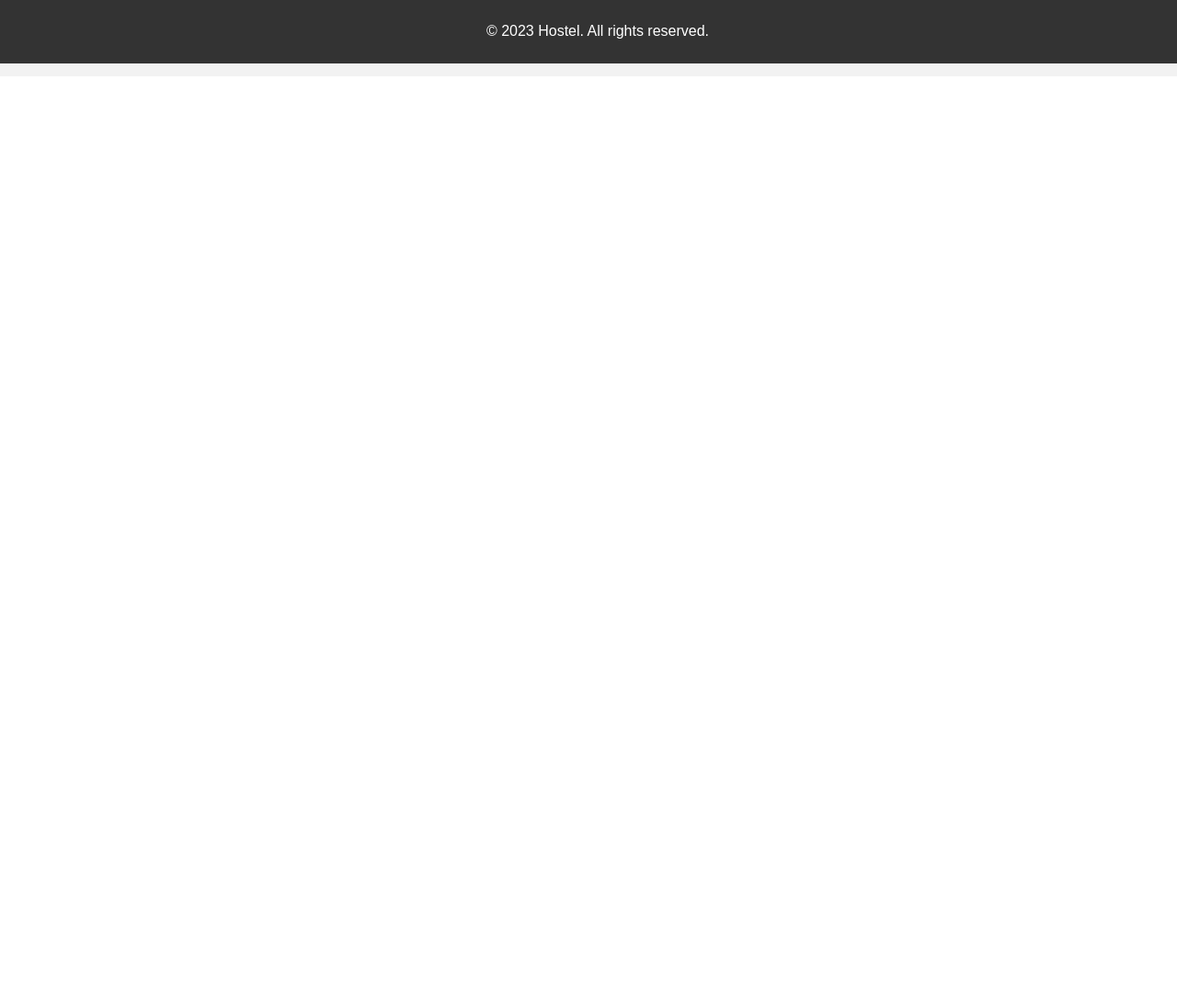
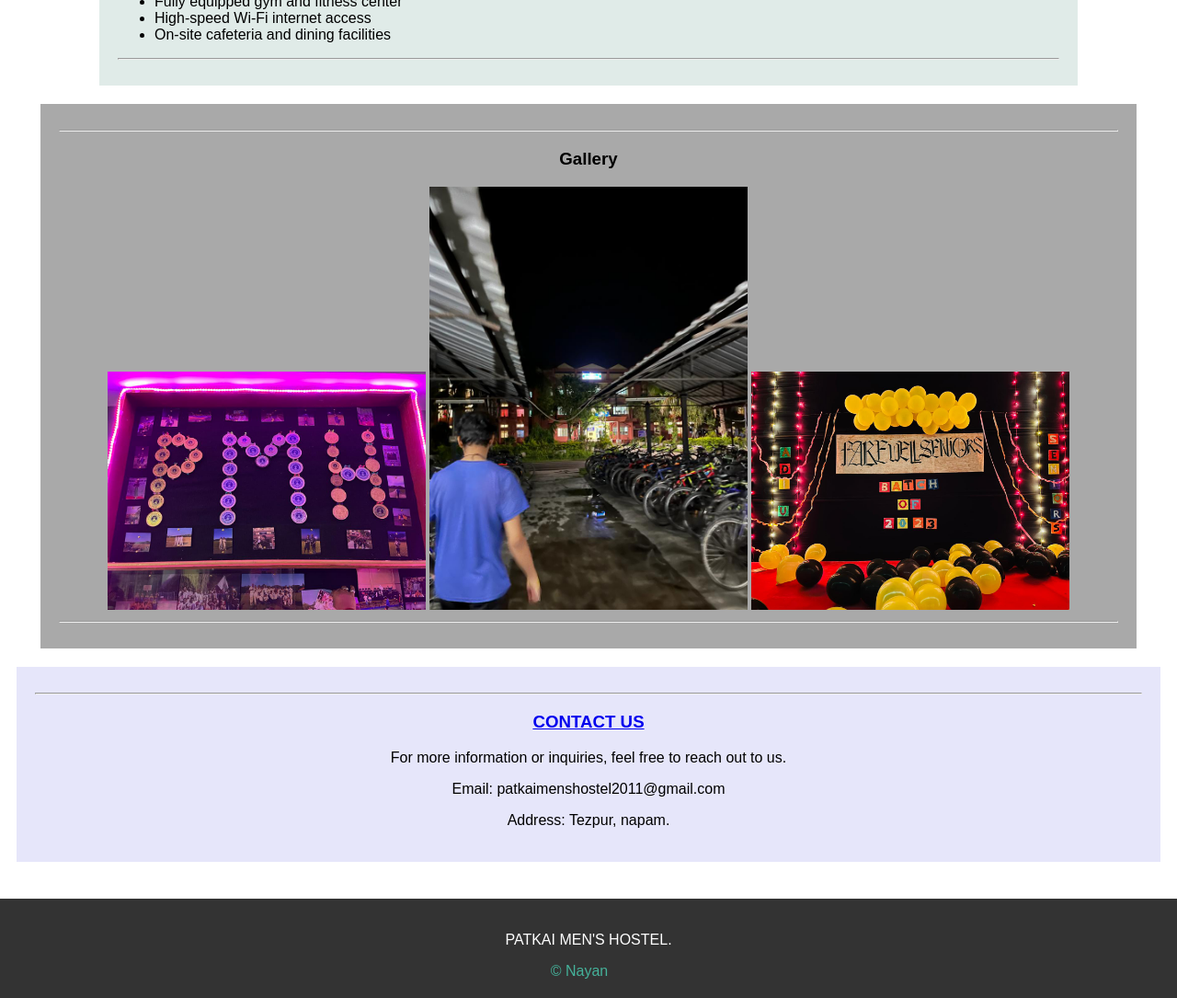
Before and after one commit to nayanjyotigogoi/online_student_info_system, a PHP site: page /home.php in a window 1280 px wide. Shown: the part 717-1802 px from the top of the page at 92% size. Before the commit the page ends 800 px from the top, so only its background shows below. Run offline with PHP 8.4, Linux system fonts and the light colour scheme.

Commit message:
home page updated

```diff
--- a/Student Dashboard/edit student/edit_student_sidebar.php
+++ b/Student Dashboard/edit student/edit_student_sidebar.php
@@ -32,7 +32,7 @@
     <ul>
 
         <li>
-            <a href="edit_student.php">Enter Your Student</a>
+            <a href="edit_student.php">Enter Your Details</a>
         </li>
 
     </ul>
--- a/Student Dashboard/studenthome.php
+++ b/Student Dashboard/studenthome.php
@@ -6,12 +6,12 @@
  	<meta charset="utf-8">
  	<title>Student Dashboard</title>
 
- 	<link rel="stylesheet" type="text/css" href="./student.css">
+
 
  	<link href="https://cdn.jsdelivr.net/npm/bootstrap@5.3.0-alpha3/dist/css/bootstrap.min.css" rel="stylesheet" integrity="sha384-KK94CHFLLe+nY2dmCWGMq91rCGa5gtU4mk92HdvYe+M/SXH301p5ILy+dN9+nJOZ" crossorigin="anonymous">
 
  	<script src="https://cdn.jsdelivr.net/npm/bootstrap@5.3.0-alpha3/dist/js/bootstrap.bundle.min.js" integrity="sha384-ENjdO4Dr2bkBIFxQpeoTz1HIcje39Wm4jDKdf19U8gI4ddQ3GYNS7NTKfAdVQSZe" crossorigin="anonymous"></script>
-
+	<link rel="stylesheet" type="text/css" href="./student.css">
 
  </head>
 
--- a/home.php
+++ b/home.php
@@ -1,83 +1,161 @@
 <!DOCTYPE html>
-<html lang="en">
+<html>
 
 <head>
-  <meta charset="UTF-8">
-  <meta name="viewport" content="width=device-width, initial-scale=1.0">
-  <title>Hostel</title>
+  <meta charset="utf-8">
+  <title>Patkai | Home Page</title>
+  <style>
+    body {
+      font-family: Arial, sans-serif;
+      margin: 0;
+      padding: 0;
+    }
 
-  <style>
-    /* New CSS styles */
-    /* body{
-      overflow-x: hidden;
-    } */
-    nav ul {
+    .header {
+      background-color: #333;
+      color: #fff;
+      padding: 20px;
+      text-align: center;
+    }
+
+    .logo {
+      margin-bottom: 10px;
+      display: block;
+      padding: 10vh 50px 0px 65vh;
+    }
+
+    .container1{
+      background-color: #E0EBE8;
+      max-width: 80%;
+      margin: 20px auto;
+      padding: 20px;
+    }
+
+    .about h3{
+      color: #45b29a;
+    }
+
+    .login-links {
       display: flex;
       justify-content: flex-end;
+      margin-top: 20px;
     }
 
-    nav ul li {
-      margin-left: 10px;
+    .login-links a {
+      margin-right: 20px;
+      color: #45b29a;
+      text-decoration: none;
+      padding: 10px;
+      border: 1px solid #333;
+      border-radius: 5px;
     }
 
-    nav ul li a {
-      color: aliceblue;
+    .login-links a:hover {
+      background-color: #333;
+      color: #fff;
     }
 
-    /* .footer-class{
-      position: absolute;
-      bottom: 0;
-      width: 100%;
-    } */
+    .contact-us {
+      background-color: lavender;
+      text-align: center;
+      max-width: 94%;
+      margin: 20px auto;
+      padding: 20px;
+    }
+
+
+
+    .footer {
+      background-color: #333;
+      color: #fff;
+      padding: 20px;
+      text-align: center;
+      margin-top: 40px;
+    }
+
+    .credit{
+      margin-right: 20px;
+      color: #45b29a;
+      text-decoration: none;
+      padding: 10px;
+      border: 1px solid #333;
+      border-radius: 5px;
+    }
+
+    .image-container {
+      background-color: darkgrey;
+      /* display: inline-block; */
+      text-align: center;
+      max-width: 90%;
+      margin: 20px auto;
+      padding: 20px;
+    }
+
+    .image-container img {
+      max-width: 30%;
+    }
   </style>
-
-<link rel="stylesheet" href="./style.css">
-
 </head>
 
 <body>
-  <nav>
-    <header id="header">
-      <h1>Welcome to Hostel</h1>
+  <div class="header">
+    <h1>Patkai Men's Hostel</h1>
+  </div>
 
-    </header>
-  </nav>
+  <div class="container1">
+    <div class="login-links">
+      <nav>
+        <a href="/STUDENT_MANAGEMENT/login/login.php">Login</a>
+        <a href="/STUDENT_MANAGEMENT/signup/signup.php">Signup</a>
+        <a href="/STUDENT_MANAGEMENT/Admin Dashboard/login/admin_login.php">Admin</a>
+        <a href="./contact-us/contact.php">Contact Us</a>
+      </nav>
+    </div>
+    <img class="logo" src="pmh.png" alt="Hostel Management Logo" width="250">
+    <div class="about">
+      <div>
+        <h3>About Us</h3>
+        <article>Patkai Mens's Hostel Welcome's you to the cozy and modern hostel, where comfort meets convenience. We take pride in providing a comfortable and safe environment for all our Student's. Located in the heart of the University, our hostel offers spacious rooms with modern amenities to ensure a pleasant stay. Our friendly and dedicated Admin Body are available 24/7 to assist you with any queries or needs you may have. We strive to create a welcoming atmosphere where Student's from all around the world can connect and make lasting memories. Come and experience our warm hospitality at our hostel, your home away from home.</article>
+      </div>
 
-  <nav>
-    <header id="header">
-      <ul>
-        <li><a href="/STUDENT_MANAGEMENT/login/login.php">Login</a></li>
-        <li><a href="/STUDENT_MANAGEMENT/signup/signup.php">Signup</a></li>
-        <li><a href="/STUDENT_MANAGEMENT/Admin Dashboard/login/admin_login.php">ADMIN</a></li>
-        <li><a href="./contact us/contact.php">Contact us</a></li>
-      </ul>
-    </header>
-  </nav>
-  <div>
-    <div class="container">
+      <div>
+        <h3>Facilities</h3>
+        <ul>
+          <li>Spacious rooms with modern amenities</li>
+          <li>24/7 security and surveillance</li>
+          <li>Fully equipped gym and fitness center</li>
+          <li>High-speed Wi-Fi internet access</li>
+          <li>On-site cafeteria and dining facilities</li>
+        </ul>
+      </div>
       <hr>
-      <img class="logo" src="./pmh.png" alt="Hostel Image">
-      <h2>About Us</h2>
-      <article>
-        <p>We offer comfortable and affordable accommodation for students who want to pursue their creative passions. Our hostel has spacious rooms, modern facilities, friendly staff and a vibrant community of like-minded people. Whether you are interested in art, music, literature, design, or any other creative field, you will find your home here.</p>
+    </div>
 
-        <p>If you have any questions or concerns, please feel free to contact us at hostel@uoc.edu or call us at +91-1234567890. We are happy to help you!</p>
-      </article>
 
-      <hr>
+  </div>
 
-      <h2>Facilities</h2>
-      <ul>
-        <li>Free Wi-Fi</li>
-        <li>Electric Neutral Hostel</li>
-      </ul>
-      <hr>
+  <div class="image-container">
+    <hr>
+    <h3>Gallery</h3>
+    <img src="pmh1.jpeg" alt="Image 1">
+    <img src="pmhstand.jpeg" alt="Image 2">
+    <img src="farewell.jpeg" alt="Image 3">
+    <hr>
+  </div>
 
-    </div>
+  <div class="contact-us">
+    <hr>
+    <a href="./contact us/contact.php"><h3>CONTACT US</h3> </a>
+    <p>For more information or inquiries, feel free to reach out to us.</p>
+    <p>Email: patkaimenshostel2011@gmail.com </p>
+    <p>Address: Tezpur, napam.</p>
   </div>
-  <footer class="footer-class">
-    <p>&copy; 2023 Hostel. All rights reserved.</p>
-  </footer>
+
+  <div class="footer">
+    <p>PATKAI MEN'S HOSTEL.</p>
+
+    <a class="credit" href="https://github.com/nayanjyotigogoi">&copy; Nayan</a>
+  </div>
 </body>
 
 </html>
--- a/signup/signup.css
+++ b/signup/signup.css
@@ -19,6 +19,10 @@
     /* W3C, IE 10+/ Edge, Firefox 16+, Chrome 26+, Opera 12+, Safari 7+ */
     background: linear-gradient(to right, rgba(106, 17, 203, 1), rgba(37, 117, 252, 1))
 }
+
+.body{
+    color: #E0EBE8;
+}
 .content{
 	margin-left: 20%;
 	margin-top: 5%;
--- a/signup/signup.php
+++ b/signup/signup.php
@@ -13,7 +13,7 @@
 
   <link rel="stylesheet" href="https://maxcdn.bootstrapcdn.com/bootstrap/3.3.7/css/bootstrap.min.css" integrity="sha384-BVYiiSIFeK1dGmJRAkycuHAHRg32OmUcww7on3RYdg4Va+PmSTsz/K68vbdEjh4u" crossorigin="anonymous">
 
-  <!-- <link rel="stylesheet" type="text/css" href="./signup.css"> -->
+
 
 </head>
 
--- a/style.css
+++ b/style.css
@@ -1,79 +1,57 @@
-
-    /* Additional CSS styles */
-    body {
+.body {
   font-family: Arial, sans-serif;
-      background-color: #f2f2f2;
   margin: 0;
   padding: 0;
 }
 
-    /* Header styles */
-    #header {
+.header {
   background-color: #333;
   color: #fff;
   padding: 20px;
   text-align: center;
 }
 
-    h1 {
-      margin: 0;
-      font-size: 28px;
+.container {
+  background-color: aquamarine;
+  max-width: 800px;
+  margin: 0 auto;
+  padding: 20px;
 }
 
-    nav ul {
-      list-style-type: none;
-      padding: 0;
-      margin: 0;
+.login-links {
+  display: flex;
+  justify-content: flex-end;
+  margin-top: 20px;
 }
 
-    nav ul li {
-      display: inline;
-      margin-right: 10px;
+.login-links a {
+  margin-right: 20px;
+  color: #333;
+  text-decoration: none;
+  padding: 10px;
+  border: 1px solid #333;
+  border-radius: 5px;
 }
 
-    nav ul li a {
+.login-links a:hover {
+  background-color: #333;
   color: #fff;
+}
+
+.contact-us {
+  text-align: center;
+  margin-top: 20px;
+}
+
+.contact-us a {
+  color: #333;
   text-decoration: none;
 }
 
-    /* Main content styles */
-    .container {
-      max-width: 800px;
-      margin: 20px auto;
-      padding: 20px;
-      background-color: #fff;
-      box-shadow: 0 0 5px rgba(0, 0, 0, 0.1);
-    }
-
-    .logo {
-      max-width: 200px;
-      height: auto;
-      margin: 0 auto;
-      display: block;
-    }
-
-    h2 {
-      margin-top: 20px;
-      font-size: 24px;
-    }
-
-    article {
-      margin-bottom: 20px;
-    }
-
-    ul {
-      margin-top: 10px;
-      margin-bottom: 10px;
-    }
-
-    /* Footer styles */
-    footer {
-
+.footer {
   background-color: #333;
   color: #fff;
-      padding: 10px;
+  padding: 20px;
   text-align: center;
-
-
-      width: 100%;
+  margin-top: 40px;
 }
```
Also changed, not shown: Student Dashboard/edit student/edit_student.php (+34 -47 lines), login/login.css (+6 -3 lines), farewell.jpeg (added), pmh1.jpeg (added), pmhstand.jpeg (added). Lines whose indentation alone changed are shown as unchanged.
